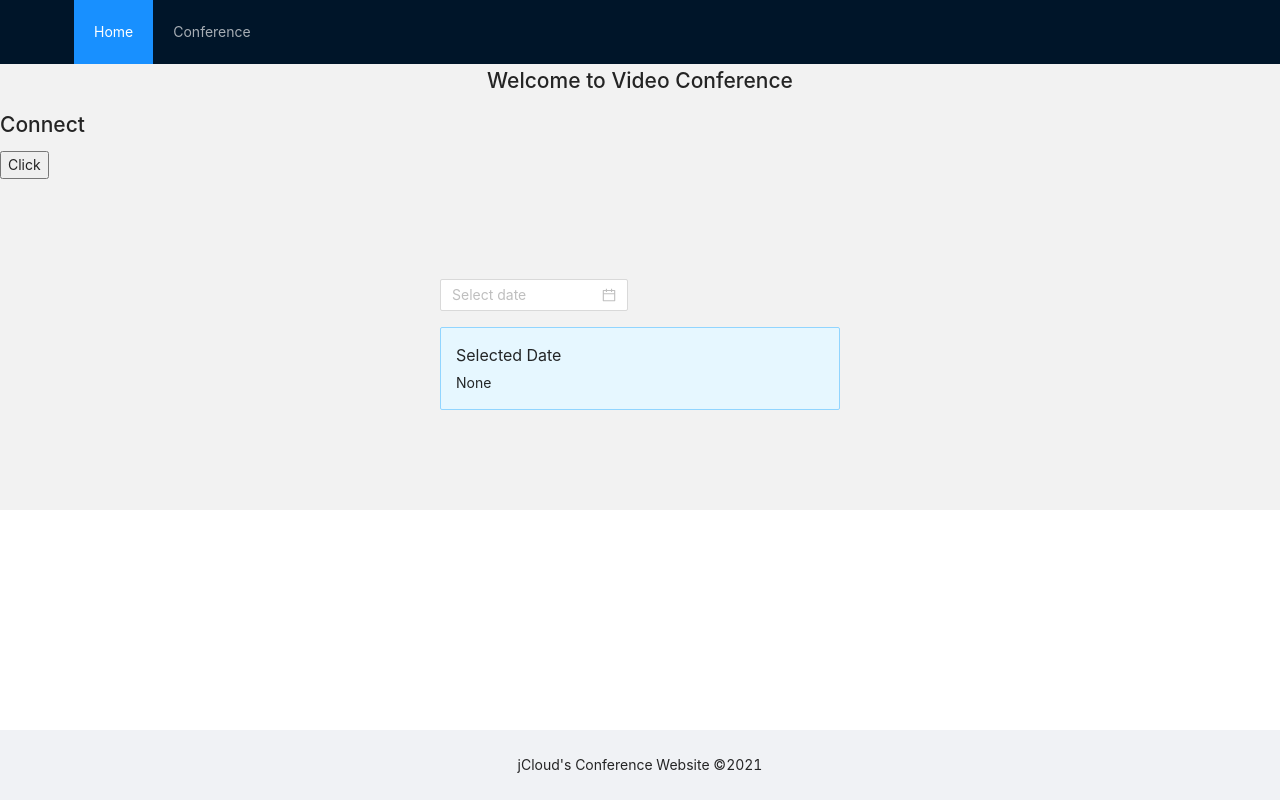
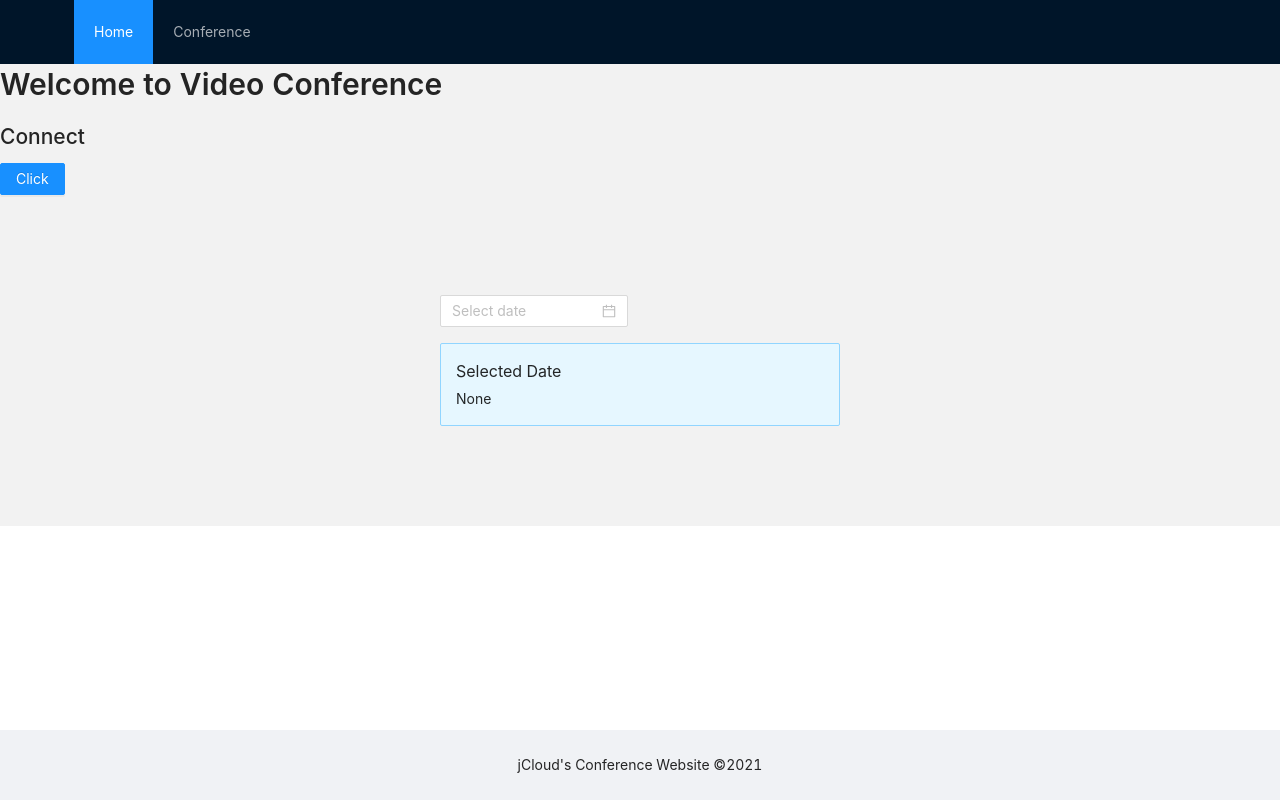
Before and after one commit to jungwoonlim/jcloud-conference, a React (Create React App) app in the folder client/: page / in a window 1280 px wide. Built offline with nearby package versions, Linux system fonts and the light colour scheme.

Commit message:
css update

```diff
--- a/client/src/App.js
+++ b/client/src/App.js
@@ -1,5 +1,5 @@
 import React, { Component } from "react";
-import { BrowserRouter, Route, Link, Switch } from "react-router-dom";
+import { BrowserRouter, Route, Switch } from "react-router-dom";
 import Home from "./routes/Home";
 import Conference from "./routes/Conference";
 import HeaderLayout from "./layout/HeaderLayout";
--- a/client/src/components/Connect.js
+++ b/client/src/components/Connect.js
@@ -1,8 +1,15 @@
+import react from "react";
+import styled from "styled-components";
+import { Link } from "react-router-dom";
+import { Button } from "antd";
+
 function Connect() {
   return (
     <div>
       <h1>Connect</h1>
-      <button>Click</button>
+      <Button type="primary">
+        <Link to="/conference">Click</Link>
+      </Button>
     </div>
   );
 }
--- a/client/src/routes/Home.js
+++ b/client/src/routes/Home.js
@@ -2,6 +2,8 @@ import React, { Component } from "react";
 import styled from "styled-components";
 import Connect from "../components/Connect";
 import Date from "../components/Date";
+import { Typography } from "antd";
+const { Title } = Typography;
 
 const Container = styled.section`
   background-color: #f2f2f2;
@@ -17,7 +19,9 @@ class App extends Component {
   render() {
     return (
       <Container>
-        <TitleText h1={12}>Welcome to Video Conference</TitleText>
+        <Title level={2} strong>
+          Welcome to Video Conference
+        </Title>
         <Connect />
         <Date />
       </Container>
```
